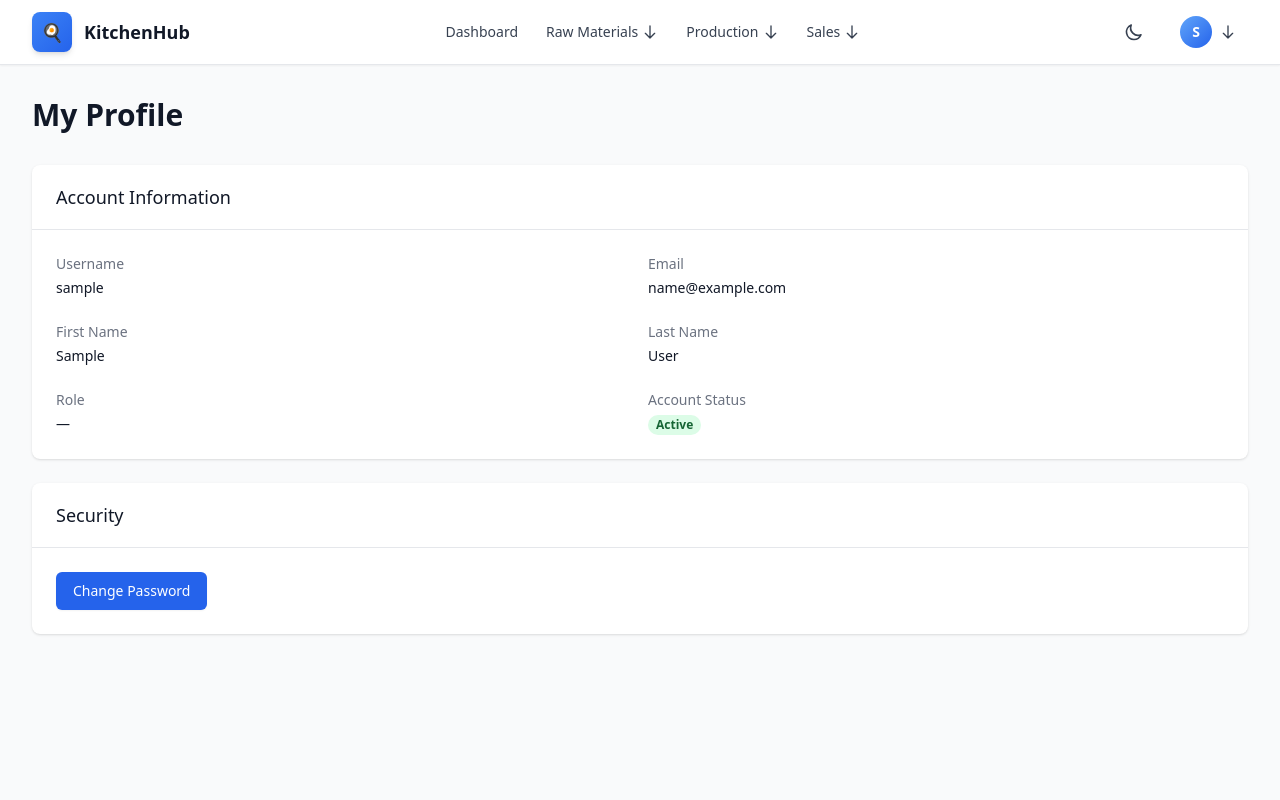
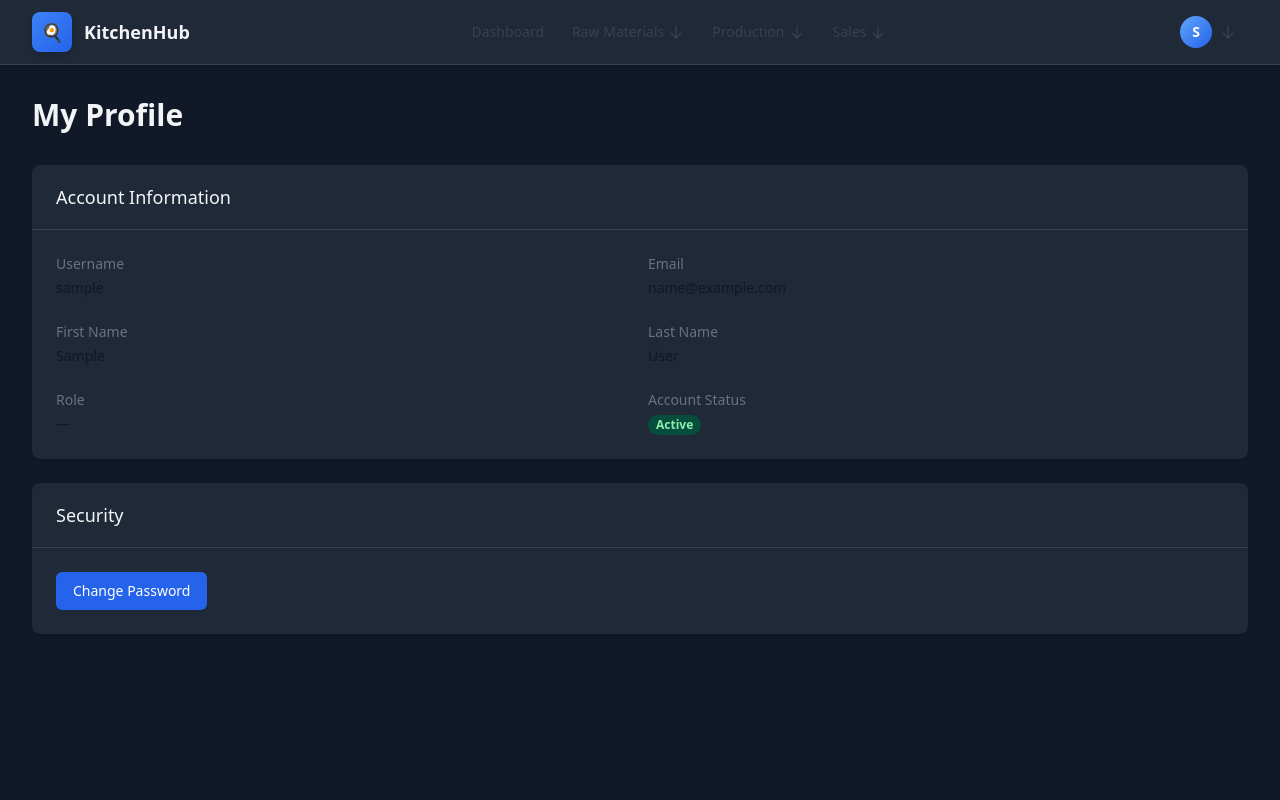
Before and after one commit to apotato369550/kitchen-management-system, a Django app: page /accounts/profile/ in a window 1280 px wide. Run offline with Django 5.2, Linux system fonts and the light colour scheme; the visitor is signed in with stand-in values (Sample User, id 1); some libraries are stand-ins or nearby versions.

Commit message:
Added dark mode

```diff
--- a/accounts/templates/accounts/base.html
+++ b/accounts/templates/accounts/base.html
@@ -30,34 +30,96 @@
         }
         html.dark body {
             background-color: #111827 !important;
-            color: #f3f4f6;
+            color: #f3f4f6 !important;
         }
         html.dark nav {
             background-color: #1f2937 !important;
             border-color: #374151 !important;
         }
-        /* Cards */
-        html.dark div[class*="bg-white"] {
+
+        /* Backgrounds */
+        html.dark div[class*="bg-white"],
+        html.dark table[class*="bg-white"],
+        html.dark tbody[class*="bg-white"] {
             background-color: #1f2937 !important;
         }
-        html.dark div[class*="border-gray-200"] {
+        html.dark thead[class*="bg-gray-50"],
+        html.dark div[class*="bg-gray-50"] {
+            background-color: #374151 !important;
+        }
+
+        /* Borders */
+        html.dark div[class*="border-gray-200"],
+        html.dark table[class*="divide-gray-200"],
+        html.dark tbody[class*="divide-gray-200"],
+        html.dark thead[class*="divide-gray-200"] {
             border-color: #374151 !important;
         }
-        /* Text colors */
-        html.dark h1, html.dark h2, html.dark h3, html.dark h4, html.dark h5, html.dark h6 {
+
+        /* Text colors - headers */
+        html.dark h1,
+        html.dark h2,
+        html.dark h3,
+        html.dark h4,
+        html.dark h5,
+        html.dark h6 {
             color: #f3f4f6 !important;
         }
-        html.dark p, html.dark span, html.dark div {
-            color: #d1d5db !important;
+
+        /* Text colors - body text */
+        html.dark p,
+        html.dark td[class*="text-gray-900"],
+        html.dark span[class*="text-gray-900"],
+        html.dark div[class*="text-gray-900"] {
+            color: #f3f4f6 !important;
         }
-        html.dark button,
-        html.dark a {
-            color: #f3f4f6;
+
+        /* Text colors - secondary text */
+        html.dark td[class*="text-gray-500"],
+        html.dark th[class*="text-gray-500"],
+        html.dark span[class*="text-gray-500"],
+        html.dark p[class*="text-gray-600"],
+        html.dark div[class*="text-gray-600"],
+        html.dark label[class*="text-gray-700"] {
+            color: #9ca3af !important;
         }
-        html.dark button:hover,
-        html.dark a:hover {
-            opacity: 0.8;
+
+        /* Links - preserve blue/red colors but adjust brightness */
+        html.dark a[class*="text-blue-600"] {
+            color: #60a5fa !important;
         }
+        html.dark a[class*="text-blue-600"]:hover {
+            color: #93c5fd !important;
+        }
+        html.dark a[class*="text-red-600"] {
+            color: #f87171 !important;
+        }
+        html.dark a[class*="text-red-600"]:hover {
+            color: #fca5a5 !important;
+        }
+        html.dark a[class*="text-red-700"] {
+            color: #f87171 !important;
+        }
+
+        /* Buttons - light backgrounds */
+        html.dark button[class*="bg-white"],
+        html.dark a[class*="bg-white"] {
+            background-color: #374151 !important;
+            color: #f3f4f6 !important;
+            border-color: #4b5563 !important;
+        }
+        html.dark button[class*="bg-white"]:hover,
+        html.dark a[class*="bg-white"]:hover {
+            background-color: #4b5563 !important;
+        }
+
+        /* Buttons - colored backgrounds (preserve colors) */
+        html.dark button[class*="bg-gray-50"]:hover,
+        html.dark a[class*="bg-gray-50"]:hover {
+            background-color: #4b5563 !important;
+        }
+
+        /* Form inputs */
         html.dark input,
         html.dark textarea,
         html.dark select {
@@ -69,6 +131,7 @@
         html.dark textarea::placeholder {
             color: #9ca3af !important;
         }
+
         /* Dropdown menus */
         html.dark div[id*="-menu"] {
             background-color: #1f2937 !important;
@@ -80,33 +143,46 @@
         html.dark div[id*="-menu"] a:hover {
             background-color: #374151 !important;
         }
+
+        /* Status badges - adjust backgrounds */
+        html.dark span[class*="bg-gray-100"] {
+            background-color: #374151 !important;
+            color: #d1d5db !important;
+        }
+        html.dark span[class*="bg-yellow-100"] {
+            background-color: #78350f !important;
+            color: #fcd34d !important;
+        }
+        html.dark span[class*="bg-green-100"] {
+            background-color: #064e3b !important;
+            color: #86efac !important;
+        }
+        html.dark span[class*="bg-red-100"] {
+            background-color: #7f1d1d !important;
+            color: #fca5a5 !important;
+        }
+        html.dark span[class*="bg-blue-100"] {
+            background-color: #1e3a8a !important;
+            color: #93c5fd !important;
+        }
+        html.dark span[class*="bg-purple-100"] {
+            background-color: #581c87 !important;
+            color: #d8b4fe !important;
+        }
+
+        /* Progress bars */
+        html.dark div[class*="bg-gray-200"] {
+            background-color: #4b5563 !important;
+        }
+
+        /* SVG icons */
+        html.dark svg[class*="text-gray-400"] {
+            color: #6b7280 !important;
+        }
     </style>
     <script>
-        // Global dark mode functions
-        function initDarkMode() {
-            const html = document.documentElement;
-            const stored = localStorage.getItem('theme');
-
-            if (stored === 'dark') {
-                html.classList.add('dark');
-            } else if (stored === 'light') {
-                html.classList.remove('dark');
-            } else if (window.matchMedia('(prefers-color-scheme: dark)').matches) {
-                html.classList.add('dark');
-                localStorage.setItem('theme', 'dark');
-            } else {
-                html.classList.remove('dark');
-                localStorage.setItem('theme', 'light');
-            }
-        }
-
-        function toggleDarkMode() {
-            const html = document.documentElement;
-            html.classList.toggle('dark');
-
-            const isDark = html.classList.contains('dark');
-            localStorage.setItem('theme', isDark ? 'dark' : 'light');
-        }
+        // Set dark mode by default
+        document.documentElement.classList.add('dark');
 
         function toggleDropdown(id) {
             const menu = document.getElementById(id);
@@ -125,9 +201,6 @@
                 });
             }
         });
-
-        // Initialize dark mode as soon as script loads
-        initDarkMode();
     </script>
 </head>
 <body class="bg-gray-50 dark:bg-gray-900 min-h-screen transition-colors duration-300">
@@ -225,14 +298,8 @@
                         {% endif %}
                     </div>
 
-                    <!-- Right: Dark Mode + Profile Dropdown -->
+                    <!-- Right: Profile Dropdown -->
                     <div class="flex items-center gap-4">
-                        <!-- Dark Mode Toggle -->
-                        <button onclick="toggleDarkMode()" class="p-2 rounded-md text-gray-700 dark:text-gray-100 hover:bg-gray-100 dark:hover:bg-gray-700 transition" title="Toggle dark mode">
-                            <svg class="w-5 h-5 dark:hidden" fill="none" stroke="currentColor" viewBox="0 0 24 24"><path stroke-linecap="round" stroke-linejoin="round" stroke-width="2" d="M20.354 15.354A9 9 0 018.646 3.646 9.003 9.003 0 0012 21a9.003 9.003 0 008.354-5.646z"></path></svg>
-                            <svg class="w-5 h-5 hidden dark:block" fill="none" stroke="currentColor" viewBox="0 0 24 24"><path stroke-linecap="round" stroke-linejoin="round" stroke-width="2" d="M12 3v1m0 16v1m9-9h-1m-16 0H1m15.364 1.636l-.707-.707M6.343 6.343l-.707-.707m12.728 0l-.707.707M6.343 17.657l-.707.707M16 12a4 4 0 11-8 0 4 4 0 018 0z"></path></svg>
-                        </button>
-
                         <!-- Profile Dropdown -->
                         <div class="relative">
                             <button onclick="toggleDropdown('profile-menu')" class="flex items-center gap-2 px-3 py-2 rounded-md hover:bg-gray-100 dark:hover:bg-gray-700 transition">
```
Also changed, not shown: accounts/templates/accounts/login.html (+2 -35 lines).
